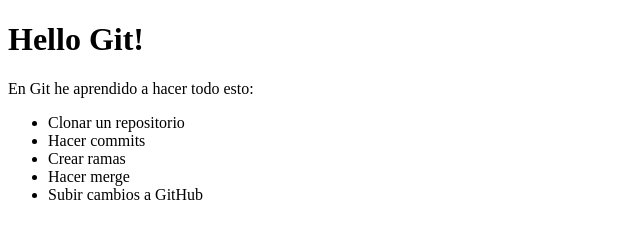
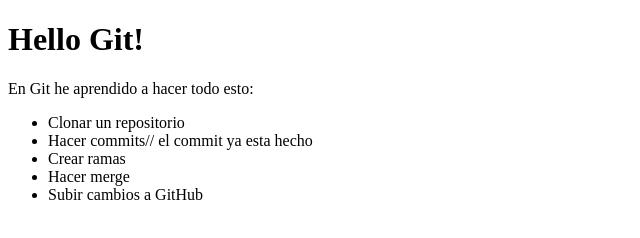
Before and after one commit to melchorfuentes-oss/mygitweb-MFM, a plain HTML site: page index.html in a window 1280 px wide. Shown: the whole page, without its empty margins (0-640 px from the left). Drawn offline with Linux system fonts and the light colour scheme.

Commit message:
Update index.html

```diff
--- a/index.html
+++ b/index.html
@@ -9,7 +9,7 @@
     <p>En Git he aprendido a hacer todo esto:</p>
     <ul>
         <li>Clonar un repositorio</li>
-        <li>Hacer commits</li>
+        <li>Hacer commits// el commit ya esta hecho</li>
         <li>Crear ramas</li>
         <li>Hacer merge</li>
         <li>Subir cambios a GitHub</li>
```
